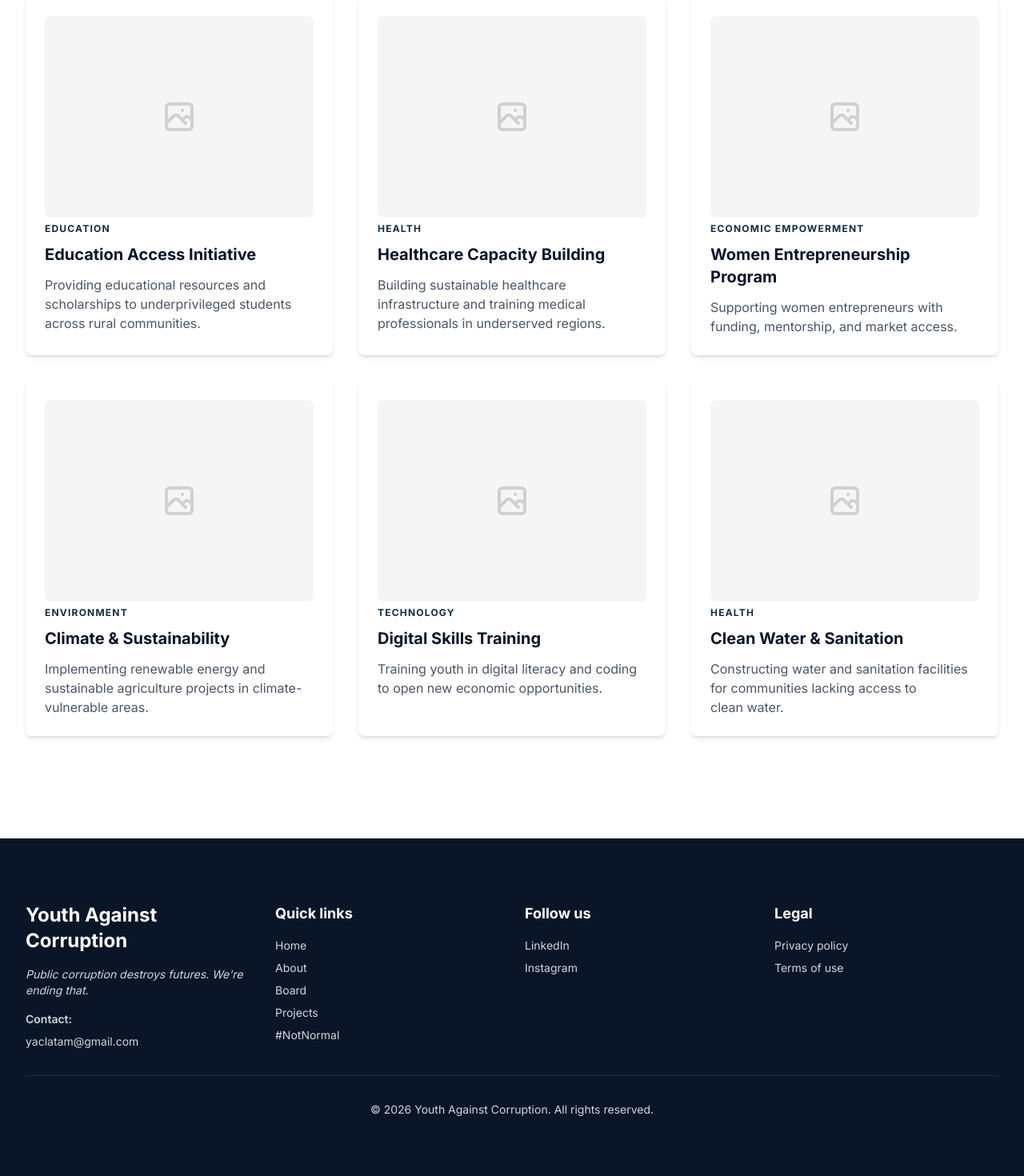
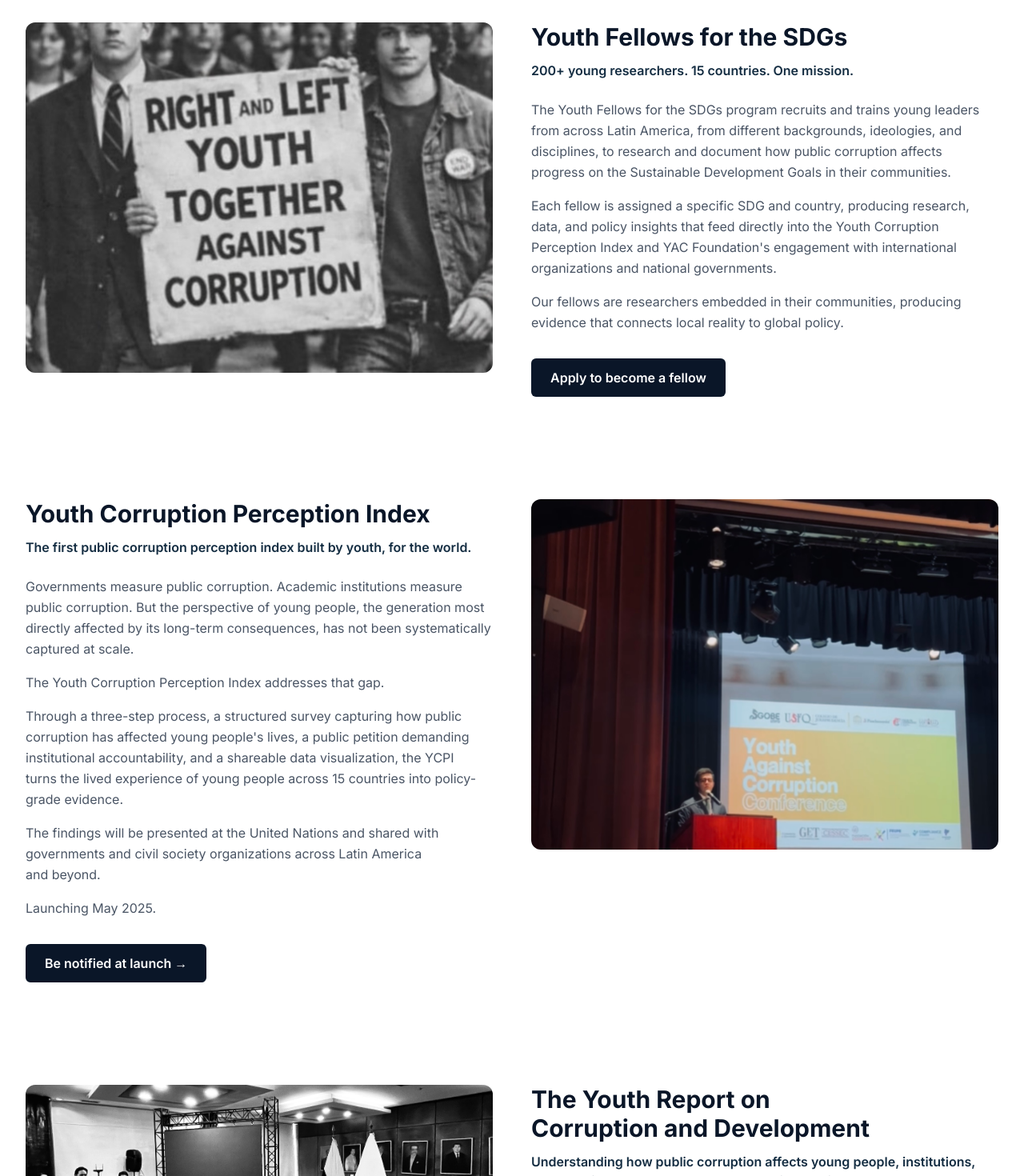
Before and after one commit to fercodes/yac, a Next.js app: page /en/projects in a window 1280 px wide. Shown: the part 580-2050 px from the top of the page at 80% size. Built offline with nearby package versions, Linux system fonts and the light colour scheme.

Commit message:
Update projects page, update sdg-section

```diff
--- a/app/[locale]/projects/page.tsx
+++ b/app/[locale]/projects/page.tsx
@@ -1,7 +1,8 @@
 import Navbar from '@/components/navbar'
 import Footer from '@/components/footer'
-import Card from '@/components/card'
-import ImagePlaceholder from '@/components/image-placeholder'
+import Image from 'next/image'
+import { getTranslations } from 'next-intl/server'
+import Button from '@/components/button'
 
 interface PageProps {
   params: Promise<{ locale: string }>
@@ -9,75 +10,75 @@ interface PageProps {
 
 export default async function ProjectsPage({ params }: PageProps) {
   const { locale } = await params
+  const t = await getTranslations('projectsPage')
 
-  const projects = [
-    {
-      title: 'Education Access Initiative',
-      category: 'Education',
-      description:
-        'Providing educational resources and scholarships to underprivileged students across rural communities.',
-    },
-    {
-      title: 'Healthcare Capacity Building',
-      category: 'Health',
-      description:
-        'Building sustainable healthcare infrastructure and training medical professionals in underserved regions.',
-    },
-    {
-      title: 'Women Entrepreneurship Program',
-      category: 'Economic Empowerment',
-      description:
-        'Supporting women entrepreneurs with funding, mentorship, and market access.',
-    },
-    {
-      title: 'Climate & Sustainability',
-      category: 'Environment',
-      description:
-        'Implementing renewable energy and sustainable agriculture projects in climate-vulnerable areas.',
-    },
-    {
-      title: 'Digital Skills Training',
-      category: 'Technology',
-      description:
-        'Training youth in digital literacy and coding to open new economic opportunities.',
-    },
-    {
-      title: 'Clean Water & Sanitation',
-      category: 'Health',
-      description:
-        'Constructing water and sanitation facilities for communities lacking access to clean water.',
-    },
-  ]
+  const projects = t.raw('items') as Array<{
+    title: string
+    subtitle: string
+    body: string[]
+    buttonText: string
+    buttonUrl: string
+    image: string
+  }>
 
   return (
     <main>
       <Navbar locale={locale} />
 
-      {/* Hero Section */}
       <section className="bg-primary text-primary-foreground py-20 md:py-32">
         <div className="max-w-7xl mx-auto px-4 sm:px-6 lg:px-8">
-          <h1 className="text-4xl md:text-5xl font-bold mb-6">Projects</h1>
+          <span className="text-xs font-bold tracking-widest uppercase opacity-60 mb-4 block">
+            {t('eyebrow')}
+          </span>
+          <h1 className="text-4xl md:text-5xl font-bold mb-6">
+            {t('heading')}
+          </h1>
           <p className="text-xl text-gray-300 max-w-2xl">
-            We don't just talk about public corruption.We build the tools to address it — and the leaders committed to ending it.
+            {t('subheading')}
           </p>
         </div>
       </section>
 
-      {/* Projects Grid */}
       <section className="bg-white py-20 md:py-32">
         <div className="max-w-7xl mx-auto px-4 sm:px-6 lg:px-8">
-          <div className="grid grid-cols-1 md:grid-cols-3 gap-8">
+          <div className="space-y-32">
             {projects.map((project, index) => (
-              <Card key={index}>
-                <ImagePlaceholder aspectRatio="4:3" alt={project.title} />
-                <span className="text-xs font-bold text-secondary uppercase tracking-widest mt-4">
-                  {project.category}
-                </span>
-                <h3 className="text-xl font-bold text-primary mt-2">
-                  {project.title}
-                </h3>
-                <p className="text-gray-600 mt-3">{project.description}</p>
-              </Card>
+              <div
+                key={index}
+                className="grid grid-cols-1 md:grid-cols-2 gap-12 items-start"
+              >
+                <div className={index % 2 === 1 ? 'md:order-2' : ''}>
+                  <div className="relative w-full aspect-[4/3] overflow-hidden rounded-xl">
+                    <Image
+                      src={'/images/' + project.image}
+                      alt={project.title}
+                      fill
+                      className="object-cover"
+                    />
+                  </div>
+                </div>
+
+                <div className={index % 2 === 1 ? 'md:order-1' : ''}>
+                  <h2 className="text-2xl md:text-3xl font-bold text-primary mb-3">
+                    {project.title}
+                  </h2>
+                  <p className="text-secondary font-semibold mb-6">
+                    {project.subtitle}
+                  </p>
+                  <div className="space-y-4">
+                    {project.body.map((paragraph, i) => (
+                      <p key={i} className="text-gray-600 leading-relaxed">
+                        {paragraph}
+                      </p>
+                    ))}
+                  </div>
+                  <div className="mt-8">
+                    <Button href={project.buttonUrl} variant="primary">
+                      {project.buttonText}
+                    </Button>
+                  </div>
+                </div>
+              </div>
             ))}
           </div>
         </div>
--- a/messages/en.json
+++ b/messages/en.json
@@ -113,32 +113,32 @@
     "cta": "Public corruption is not inevitable. Join the generation committed to proving it.",
     "items": [
       {
-        "emoji": "🌍",
+        "icon": "org6.png",
         "title": "Climate Action",
         "description": "Public corruption diverts climate finance, weakens environmental enforcement, and undermines the implementation of solutions that already exist. Integrity is a precondition for effective climate action."
       },
       {
-        "emoji": "📚",
+        "icon": "org5.png",
         "title": "Quality Education",
         "description": "Education systems deliver stronger outcomes where public institutions operate with transparency and accountability. Public corruption in education directly affects the quality and accessibility of opportunity for young people."
       },
       {
-        "emoji": "❤️",
+        "icon": "org3.png",
         "title": "Good Health",
         "description": "Healthcare outcomes are closely linked to the integrity of public systems. Public corruption in health procurement and administration affects the availability of medicines and services — disproportionately impacting those who need them most."
       },
       {
-        "emoji": "💼",
+        "icon": "org7.png",
         "title": "Decent Work",
         "description": "Fair economic opportunity requires fair institutions. Public corruption distorts competition and closes doors based on connection rather than merit — disproportionately affecting young people entering the workforce."
       },
       {
-        "emoji": "⚖️",
+        "icon": "org2.webp",
         "title": "Strong Institutions",
         "description": "SDG 16 recognizes that accountable, transparent institutions are not just a goal, they are the foundation on which every other goal is built. Addressing public corruption is central to SDG 16 and to the entire 2030 Agenda."
       },
       {
-        "emoji": "🤝",
+        "icon": "org8.png",
         "title": "Partnerships for the Goals",
         "description": "International cooperation reaches its full potential only when channeled through accountable institutions. Strengthening public integrity is essential to ensuring that global commitments translate into real outcomes."
       }
@@ -163,5 +163,64 @@
     "privacy": "Privacy policy",
     "terms": "Terms of use",
     "copyright": "© 2026 Youth Against Corruption. All rights reserved."
+  },
+  "projectsPage": {
+    "eyebrow": "Our work",
+    "heading": "Projects",
+    "subheading": "We don't just talk about public corruption. We build the tools to address it — and the leaders committed to ending it.",
+    "items": [
+      {
+        "title": "Youth Fellows for the SDGs",
+        "subtitle": "200+ young researchers. 15 countries. One mission.",
+        "image": "photo16.jpg",
+        "buttonText": "Apply to become a fellow",
+        "buttonUrl": "/en/fellows",
+        "body": [
+          "The Youth Fellows for the SDGs program recruits and trains young leaders from across Latin America, from different backgrounds, ideologies, and disciplines, to research and document how public corruption affects progress on the Sustainable Development Goals in their communities.",
+          "Each fellow is assigned a specific SDG and country, producing research, data, and policy insights that feed directly into the Youth Corruption Perception Index and YAC Foundation's engagement with international organizations and national governments.",
+          "Our fellows are researchers embedded in their communities, producing evidence that connects local reality to global policy."
+        ]
+      },
+      {
+        "title": "Youth Corruption Perception Index",
+        "subtitle": "The first public corruption perception index built by youth, for the world.",
+        "image": "photo4.jpg",
+        "buttonText": "Be notified at launch →",
+        "buttonUrl": "/en/notify",
+        "body": [
+          "Governments measure public corruption. Academic institutions measure public corruption. But the perspective of young people, the generation most directly affected by its long-term consequences, has not been systematically captured at scale.",
+          "The Youth Corruption Perception Index addresses that gap.",
+          "Through a three-step process, a structured survey capturing how public corruption has affected young people's lives, a public petition demanding institutional accountability, and a shareable data visualization, the YCPI turns the lived experience of young people across 15 countries into policy-grade evidence.",
+          "The findings will be presented at the United Nations and shared with governments and civil society organizations across Latin America and beyond.",
+          "Launching May 2025."
+        ]
+      },
+      {
+        "title": "The Youth Report on Corruption and Development",
+        "subtitle": "Understanding how public corruption affects young people, institutions, and sustainable development across Latin America.",
+        "image": "photo5.jpg",
+        "buttonText": "Learn more →",
+        "buttonUrl": "/en/report",
+        "body": [
+          "Public corruption is often discussed as a political or legal issue, but for millions of young people it is experienced as a direct barrier to opportunity, development, and trust in institutions. It limits access to education, employment, public services, and meaningful participation in decision-making processes.",
+          "The Youth Report on Corruption and Development is a regional policy paper developed with the support of young researchers, fellows, and contributors across Latin America. Through research, field perspectives, and youth-led analysis, the report examines how corruption weakens institutions, slows sustainable development, and disproportionately affects younger generations.",
+          "The initiative seeks to reposition public corruption as one of the principal obstacles to sustainable development and stronger institutions, connecting governance challenges with broader issues such as inequality, youth exclusion, and limited economic opportunity.",
+          "The final report will be presented to public authorities, policymakers, international organizations, and development actors, with the objective of generating awareness, strengthening public dialogue, and advancing more transparent, inclusive, and effective governance models.",
+          "Because sustainable development cannot exist without stronger institutions. And stronger institutions cannot exist where corruption is normalized."
+        ]
+      },
+      {
+        "title": "Youth Integrity Academy",
+        "subtitle": "Leadership without integrity is just power. We're building something different.",
+        "image": "photo14.jpg",
+        "buttonText": "Be notified at launch of 2026 Winter Academy",
+        "buttonUrl": "/en/academy",
+        "body": [
+          "The Youth Integrity Academy is a regional training program that equips young leaders with the knowledge, analytical tools, and professional networks to advocate for and practice integrity in public life, in their institutions, their communities, and their future roles in government and civil society.",
+          "Participants in the Youth Integrity Academy are not just trained, they are prepared. Prepared to recognize the mechanisms of public corruption, to build systems that resist it, and to lead institutions that reflect the standard their communities deserve.",
+          "The Academy's graduates are the first signatories of the Integrity Pledge — and the foundation of YAC Foundation's growing network of leaders committed to a higher standard of public life across Latin America."
+        ]
+      }
+    ]
   }
 }
```
Also changed, not shown: components/sdg-section.tsx (+9 -3 lines).
